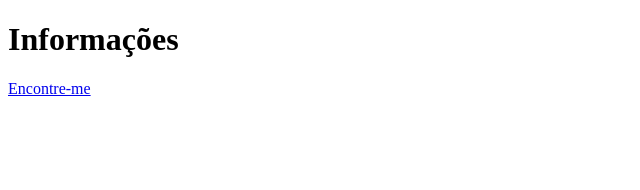
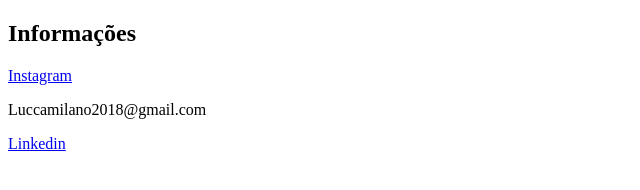
Before and after one commit to LuccaMilanoDev/Rotina-e-Cadastro, a plain HTML site: page contato.html in a window 1280 px wide. Shown: the whole page, without its empty margins (0-640 px from the left). Drawn offline with Linux system fonts and the light colour scheme.

Commit message:
Acrescentando detahes

```diff
--- a/contato.html
+++ b/contato.html
@@ -6,7 +6,9 @@
     <title>Contato</title>
 </head>
 <body>
-    <h1>Informações</h1>
-    <a href="https://www.instagram.com/luccamilano234/" target= "_blank">Encontre-me</a>
+    <h2>Informações</h2>
+    <a href="https://www.instagram.com/luccamilano234/" target= "_blank">Instagram</a>
+    <p>Luccamilano2018@gmail.com</p>
+    <a href="www.linkedin.com/in/lucca-milano-casado-dos-santos-07b179236">Linkedin</a>
 </body>
 </html>
```
Also changed, not shown: index.html (+1 -1 lines).
